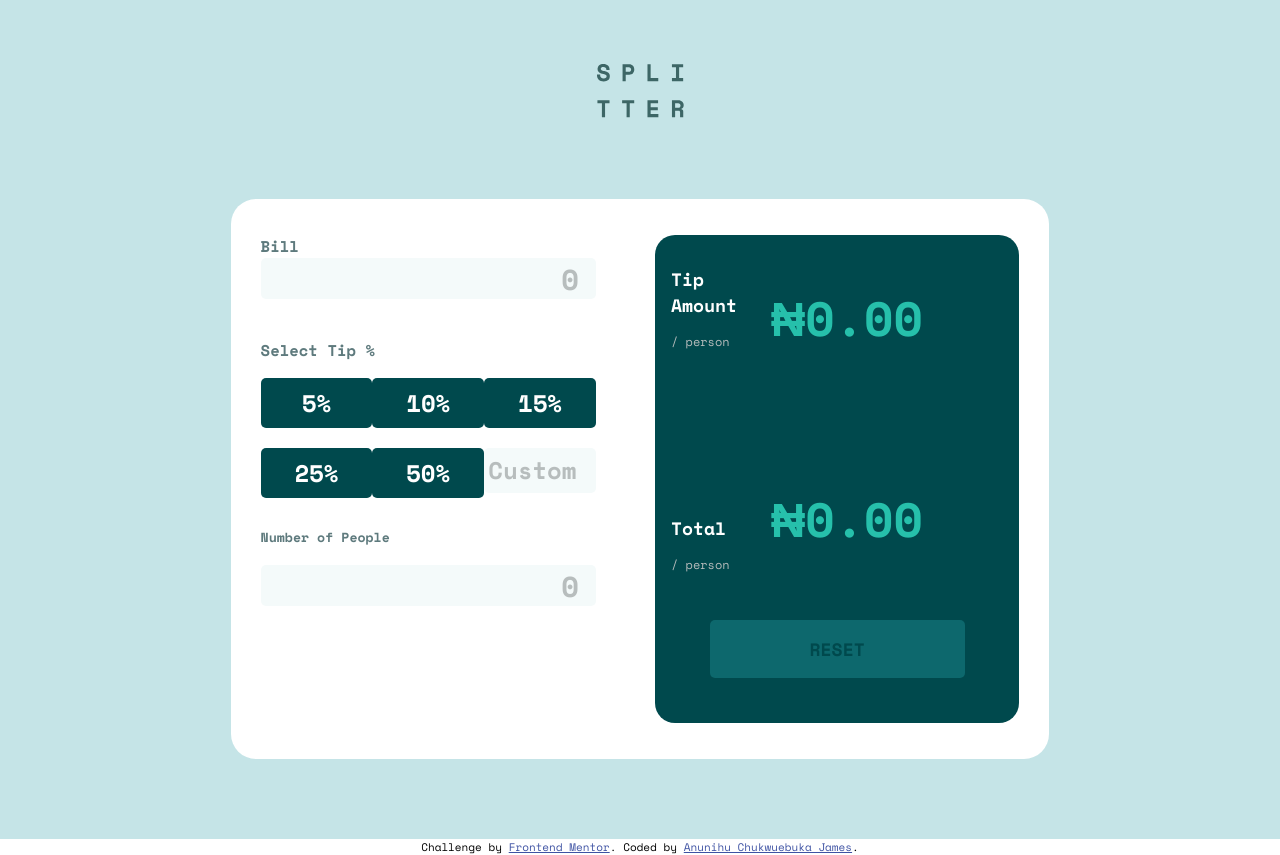
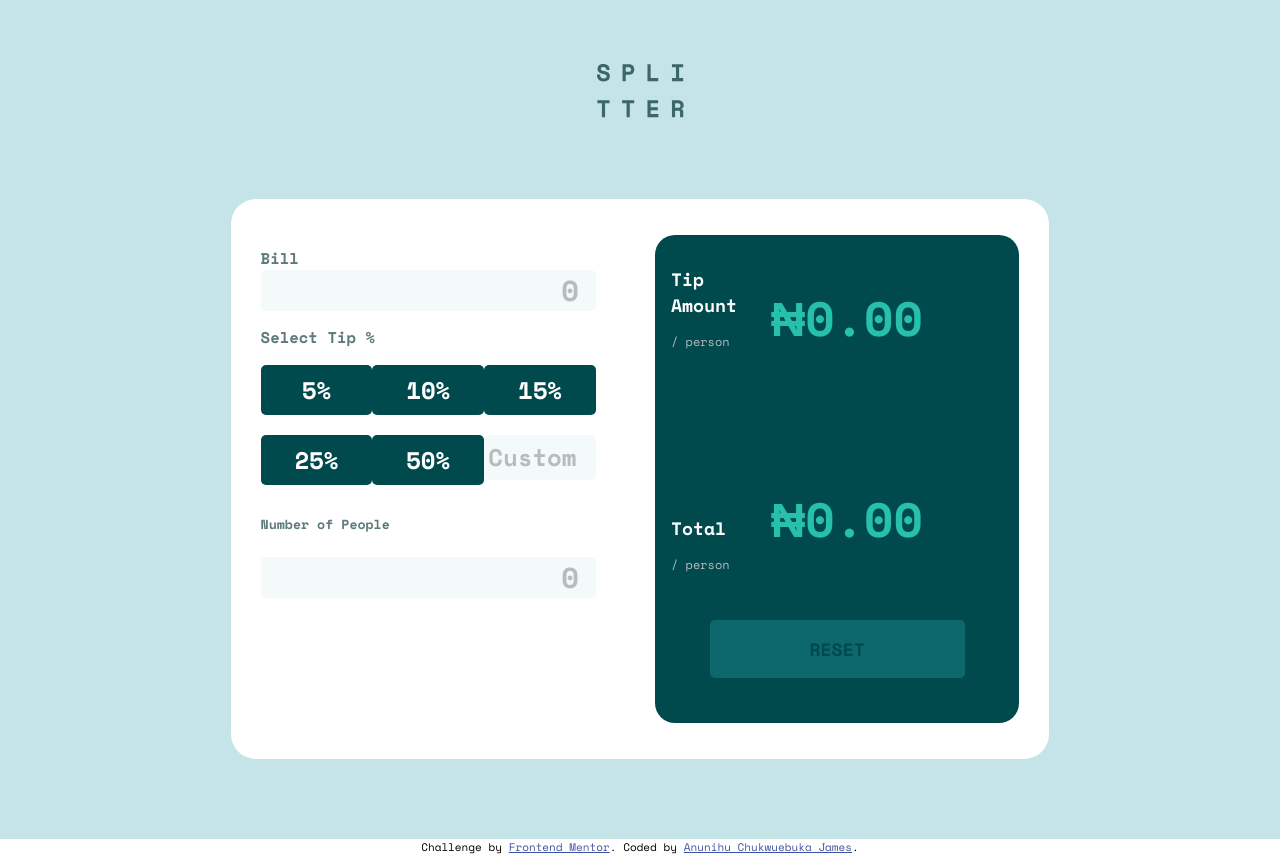
Before and after one commit to Chukwuebukaj/Tip-Calculator-, a plain HTML site: page index.html in a window 1280 px wide. Drawn offline with nearby package versions, Linux system fonts and the light colour scheme.

Commit message:
I adjusted the layout

```diff
--- a/style.css
+++ b/style.css
@@ -38,7 +38,7 @@ input {
 
 .left {
     width: 41%;
-    height: 87.1%;
+    height: 83%;
 }
 
 .bill {
@@ -78,7 +78,7 @@ input {
     font-size: .65em;
     font-weight: 700;
     color: hsl(186, 14%, 43%);
-    margin-top: 40px;
+    margin-top: 10px;
 }
 
 .buttons {
@@ -182,8 +182,6 @@ input:focus {
     color: hsl(183, 100%, 15%);
     padding-left: 35px;
     border-radius: 5px;
-    margin-top: -20px;
-    margin-bottom: 1rem;
 }
 
 .display {
@@ -251,7 +249,6 @@ input:focus {
 
 .reset {
     border-radius: 5px;
-    margin-bottom: 1rem;
     height: 6rem;
     width: 70%;
     display: flex;
@@ -354,6 +351,7 @@ button:hover {
 
     .left {
         width: 80%;
+        height: 50%;
         margin-top: 1rem;
     }
 
```
